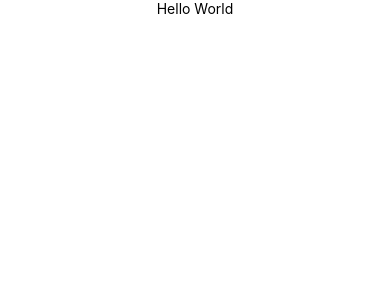
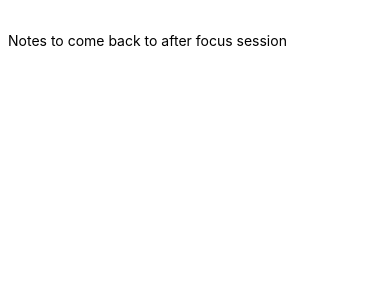
Before and after one commit to kirkbyers/focus-sessions, a React Native app: screen / in a window 390 px wide. Shown: the top 300 px of the page. Built offline with nearby package versions, Linux system fonts and the light colour scheme.

Commit message:
Create note-pad component

```diff
--- a/src/Main.tsx
+++ b/src/Main.tsx
@@ -1,15 +1,18 @@
 import * as React from 'react';
 import { StyleSheet, Text, View } from 'react-native';
 
+import NotesComponent from './note-pad/note-pad.container';
+import { theme } from './constants/theme';
+
 interface Props { }
 
-class EXComponent extends React.Component<Props, {}> {
+interface State { }
+
+class EXComponent extends React.Component<Props, State> {
   render() {
     return (
       <View style={styles.container}>
-        <Text style={styles.text}>
-          Hello World
-      </Text>
+        <NotesComponent />
       </View>
     );
   }
@@ -17,7 +20,12 @@ class EXComponent extends React.Component<Props, {}> {
 
 const styles = StyleSheet.create({
   container: {
-    flex: 1
+    flex: 1,
+    flexDirection: 'column',
+    paddingTop: theme.spacing * 2,
+    paddingBottom: theme.spacing * 2,
+    paddingLeft: theme.spacing / 2,
+    paddingRight: theme.spacing / 2,
   },
   text: {
     textAlign: 'center'
--- /dev/null
+++ b/src/constants/theme.js
@@ -0,0 +1,4 @@
+export const theme = {
+    spacing: 16
+};
+//# sourceMappingURL=theme.js.map
--- /dev/null
+++ b/src/constants/theme.ts
@@ -0,0 +1,3 @@
+export const theme = {
+  spacing: 16
+}
--- /dev/null
+++ b/src/note-pad/note-pad.container.js
@@ -0,0 +1,40 @@
+import * as React from 'react';
+import { View, TextInput, StyleSheet, Keyboard } from 'react-native';
+class ComponentName extends React.Component {
+    constructor() {
+        super(...arguments);
+        this.state = {
+            notes: '',
+            touch: 0,
+            node: {}
+        };
+        this.handleTextChange = (text) => {
+            this.setState({ notes: text });
+        };
+        this.handleTouch = (event) => {
+            if (this.state.touch > 0 || event.nativeEvent.touches.length > 1) {
+                Keyboard.dismiss();
+            }
+            this.setState((prevState) => ({
+                touch: prevState.touch + 1
+            }));
+            setTimeout(() => {
+                this.setState((prevState) => ({
+                    touch: prevState.touch - 1
+                }));
+            }, 500);
+        };
+    }
+    render() {
+        return (<View>
+        <TextInput placeholder="Notes to come back to after focus session" value={this.state.notes} onChangeText={this.handleTextChange} style={styles.textInput} multiline={true} onTouchStart={this.handleTouch}/>
+      </View>);
+    }
+}
+const styles = StyleSheet.create({
+    textInput: {
+        height: '100%',
+    }
+});
+export default ComponentName;
+//# sourceMappingURL=note-pad.container.js.map
```
Also changed, not shown: src/note-pad/note-pad.container.tsx (added, +67 -0 lines).
